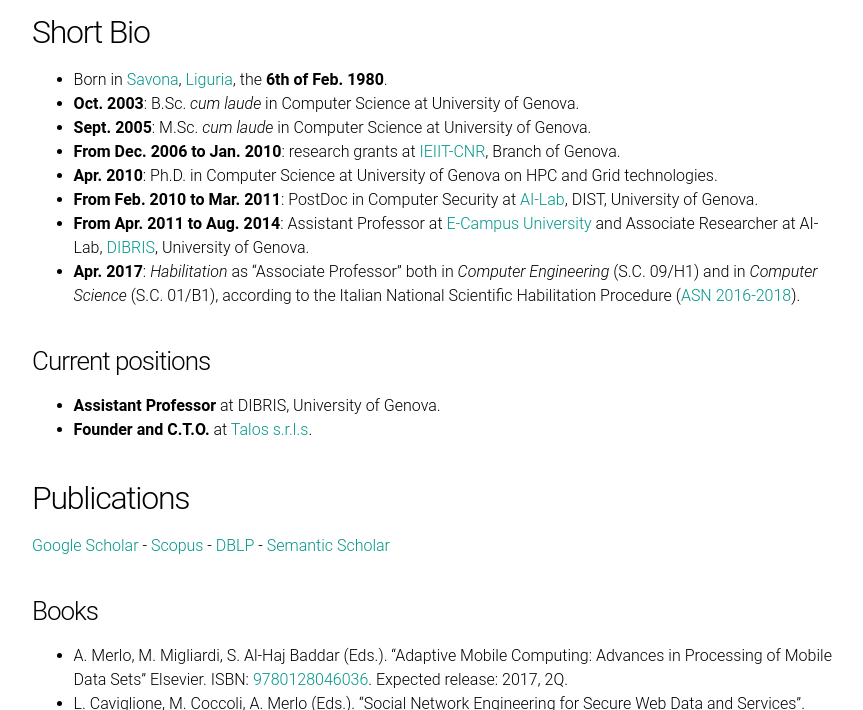
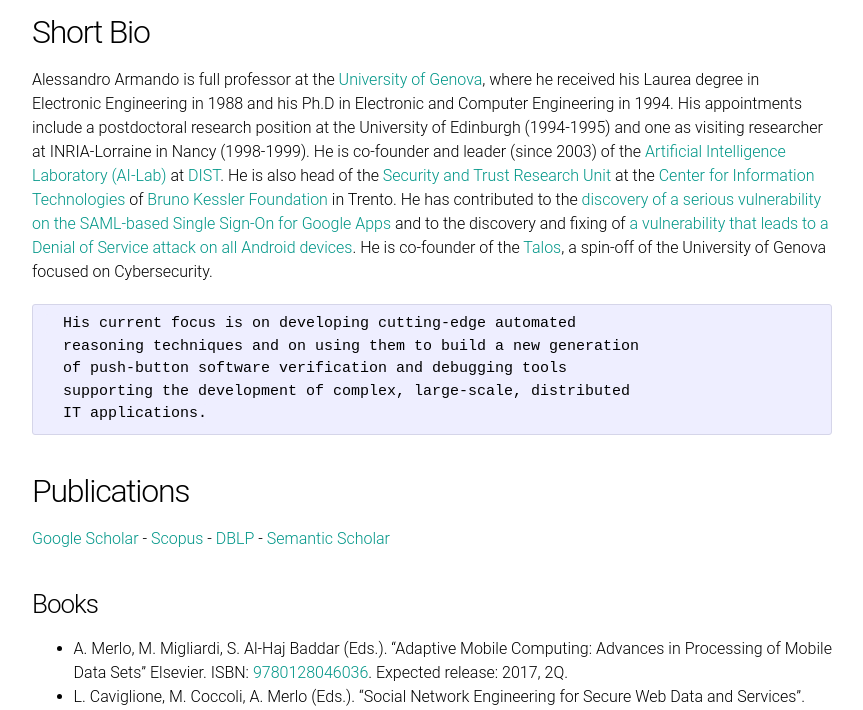
Before and after one commit to CSecLab/cseclab.github.io, a Jekyll site: the page built from alessandroHP.md, in a window 1280 px wide and 900 px high, scrolled down 473 px, cut to the strip 190-900 px from the top of the window. Shown: the whole strip, without its empty margins (208-1071 px from the left). Built offline with Jekyll 4.4.1, drawn with Linux system fonts in a browser that asks for light colours.

Commit message:
short bio update

```diff
--- a/alessandroHP.md
+++ b/alessandroHP.md
@@ -11,19 +11,32 @@
 
 ## Short Bio
 
-- Born in [Savona](https://en.wikipedia.org/wiki/Savona), [Liguria](https://en.wikipedia.org/wiki/Liguria), the **6th of Feb. 1980**.
-- **Oct. 2003**: B.Sc. *cum laude* in Computer Science at University of Genova.
-- **Sept. 2005**: M.Sc. *cum laude* in Computer Science at University of Genova.
-- **From Dec. 2006 to Jan. 2010**: research grants at [IEIIT-CNR](http://www.ieiit.cnr.it/ge/index.php), Branch of Genova.
-- **Apr. 2010**: Ph.D. in Computer Science at University of Genova on HPC and Grid technologies.
-- **From Feb. 2010 to Mar. 2011**: PostDoc in Computer Security at [AI-Lab](http://www.ai-lab.it), DIST, University of Genova.
-- **From Apr. 2011 to Aug. 2014**: Assistant Professor at [E-Campus University](http://www.ecampus.it) and Associate Researcher at AI-Lab, [DIBRIS](http://www.dibris.unige.it), University of Genova.
-- **Apr. 2017**: *Habilitation* as "Associate Professor" both in *Computer Engineering* (S.C. 09/H1)  and in *Computer Science* (S.C. 01/B1), according to the Italian National Scientific Habilitation Procedure ([ASN 2016-2018](http://abilitazione.miur.it)).
+Alessandro Armando is full professor at the <a
+    href="http://www.unige.it">University of Genova</a>, where he
+    received his Laurea degree in Electronic Engineering in 1988 and
+    his Ph.D in Electronic and Computer Engineering in 1994. His
+    appointments include a postdoctoral research position at the
+    University of Edinburgh (1994-1995) and one as visiting researcher
+    at INRIA-Lorraine in Nancy (1998-1999). He is co-founder and
+    leader (since 2003) of the <a
+    href="http://www.ai-lab.it">Artificial Intelligence Laboratory
+    (AI-Lab)</a> at <a href="www.unige.it">DIST</a>.  He is also head
+    of the <a href="http://st.fbk.eu">Security and Trust Research
+    Unit</a> at the <a href="http://cit.fbk.eu">Center for Information
+    Technologies</a> of <a href="http://www.fbk.eu">Bruno Kessler
+    Foundation</a> in Trento.  He has contributed to the <a
+    href="http://www.ai-lab.it/armando/GoogleSSOVulnerability.html">discovery
+    of a serious vulnerability on the SAML-based Single Sign-On for
+    Google Apps</a> and to the discovery and fixing of <a
+    href="http://www.ai-lab.it/bugAndroid/bugAndroid.html">a
+    vulnerability that leads to a Denial of Service attack on
+    all Android devices</a>.  He is co-founder of the [Talos](http://www.talos-sec.com), a spin-off of the University of Genova focused on Cybersecurity.
 
-
-### Current positions
-- **Assistant Professor** at DIBRIS, University of Genova.
-- **Founder and C.T.O.** at [Talos  s.r.l.s](http://www.talos-sec.com).
+      His current focus is on developing cutting-edge automated
+      reasoning techniques and on using them to build a new generation
+      of push-button software verification and debugging tools
+      supporting the development of complex, large-scale, distributed
+      IT applications.
 
 
 ## Publications
```
